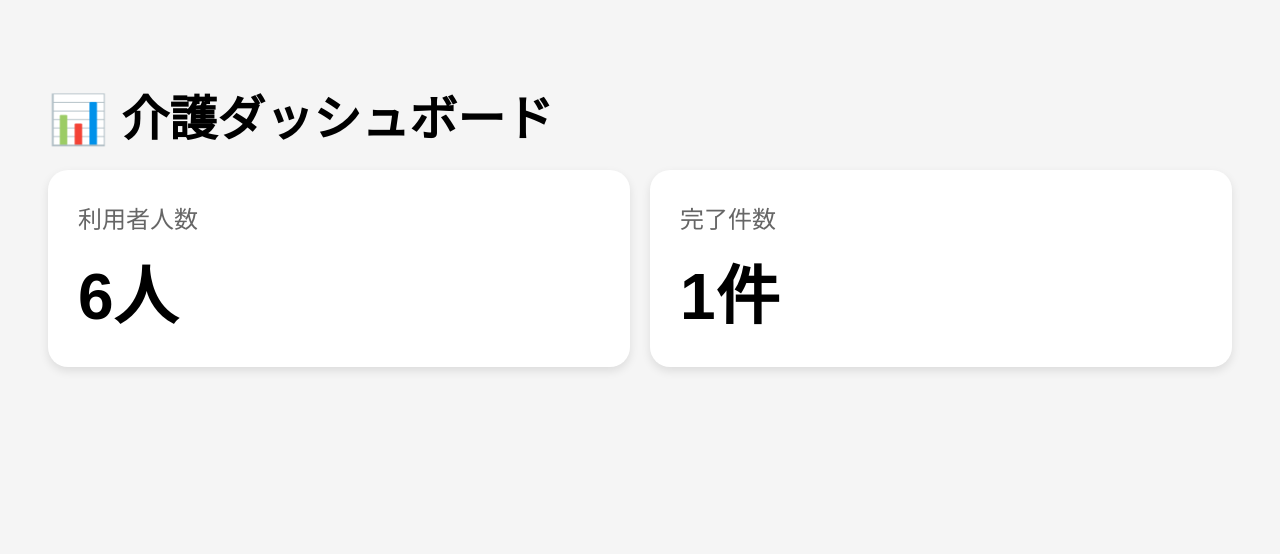
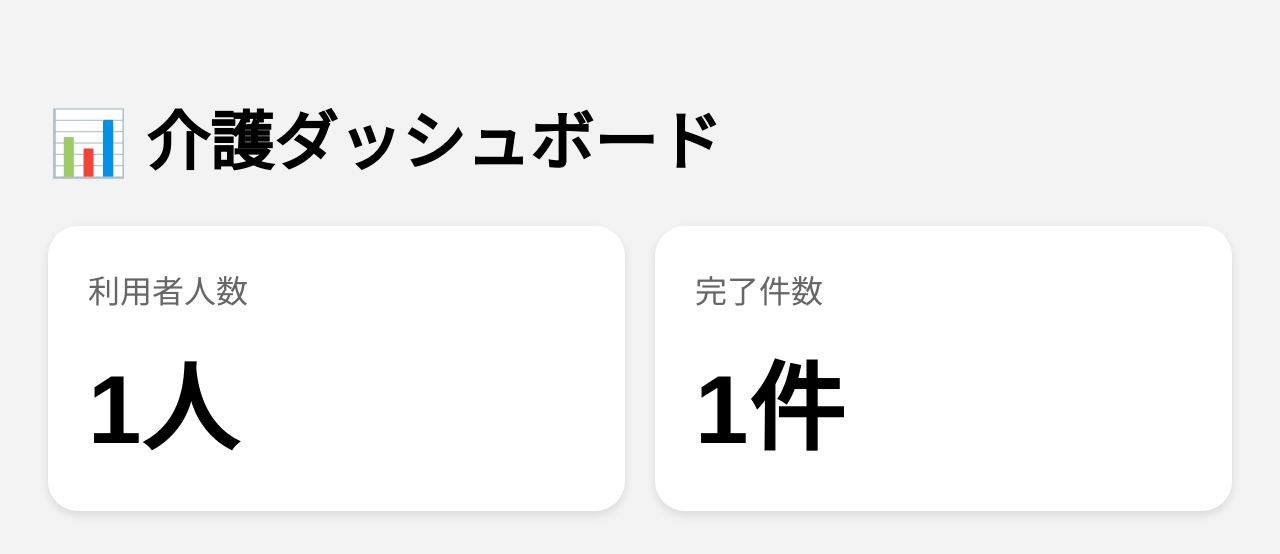
Before and after one commit to ykoichiffp5-ui/repository2, a plain HTML site: page index.html in a window 1280 px wide. Drawn offline with Linux system fonts and the light colour scheme.

Commit message:
deploy: 73ac4b8dc11b733b9f1696091cca8c01c051baf5

```diff
--- a/index.html
+++ b/index.html
@@ -6,39 +6,39 @@
 <title>介護ダッシュボード</title>
 
 <style>
-    body {
-      font-family: sans-serif;
-      background: #f5f5f5;
-      padding: 40px;
+body{
+  font-family:sans-serif;
+  background:#f3f3f3;
+  padding:40px;
 }
 
-    h1 {
-      font-size: 48px;
-      margin-bottom: 20px;
+h1{
+  font-size:64px;
 }
 
-    .grid {
-      display: grid;
-      grid-template-columns: repeat(auto-fit, minmax(300px, 1fr));
-      gap: 20px;
+.grid{
+  display:grid;
+  grid-template-columns:1fr 1fr;
+  gap:30px;
+  margin-top:40px;
 }
 
-    .card {
-      background: white;
-      border-radius: 20px;
-      padding: 30px;
-      box-shadow: 0 4px 10px rgba(0,0,0,0.1);
+.card{
+  background:white;
+  border-radius:30px;
+  padding:40px;
+  box-shadow:0 4px 10px rgba(0,0,0,0.1);
 }
 
-    .label {
-      font-size: 24px;
-      color: #666;
-      margin-bottom: 10px;
+.label{
+  font-size:32px;
+  color:#666;
 }
 
-    .value {
-      font-size: 64px;
-      font-weight: bold;
+.value{
+  font-size:96px;
+  font-weight:bold;
+  margin-top:20px;
 }
 </style>
 </head>
@@ -51,7 +51,7 @@
 
   <div class="card">
     <div class="label">利用者人数</div>
-    <div class="value">6人</div>
+    <div class="value">1人</div>
   </div>
 
   <div class="card">
```
Lines whose indentation alone changed are shown as unchanged.
